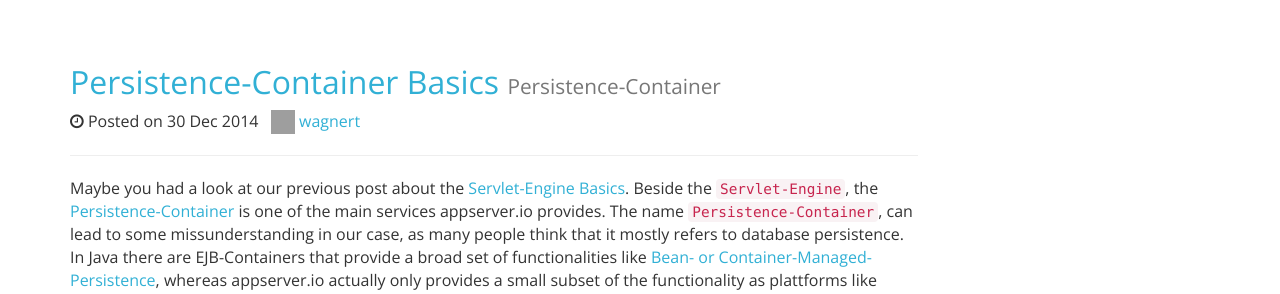
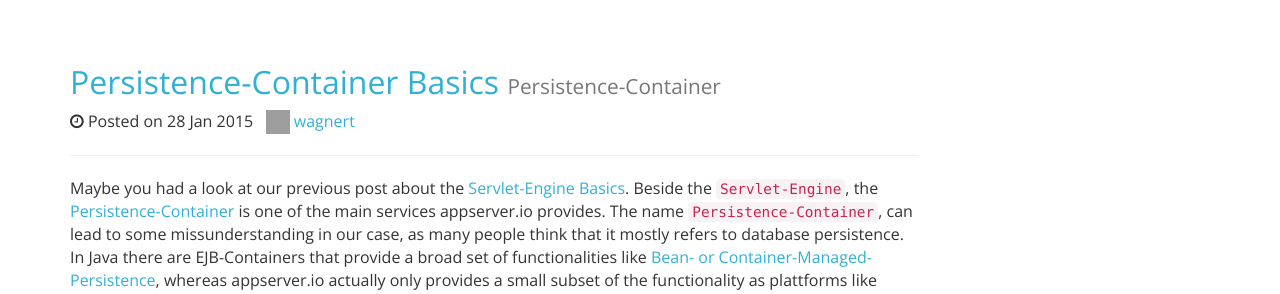
Before and after one commit to appserver-io/appserver, a Jekyll site: the page built from community/news.md, in a window 1280 px wide and 900 px high, scrolled down 7531 px. Shown: the part 150-444 px from the top of the window. Built offline with Jekyll 4.4.1, drawn with Linux system fonts in a browser that asks for light colours; nearby versions of some CDN libraries; library files that are not in the unit come from our copies; Markdown is read by kramdown in place of the engine named in the settings; grey boxes are pictures that could not be loaded.

Commit message:
Update 2014-12-30-persistence-container-basics.md

```diff
--- a/_posts/2014-12-30-persistence-container-basics.md
+++ b/_posts/2014-12-30-persistence-container-basics.md
@@ -1,9 +1,9 @@
 ---
 layout: post
 title:  Persistence-Container Basics
-date:   2014-12-30 18:00:00
+date:   2015-01-28 12:00:00
 author: wagnert
-version: 1.0.0beta4
+version: 1.0.0-rc1
 categories: [Persistence-Container]
 ---
 
```
